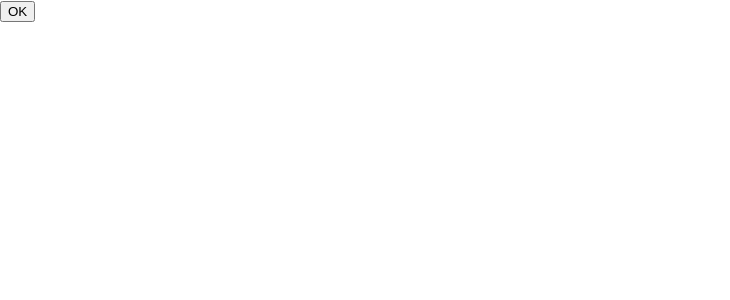
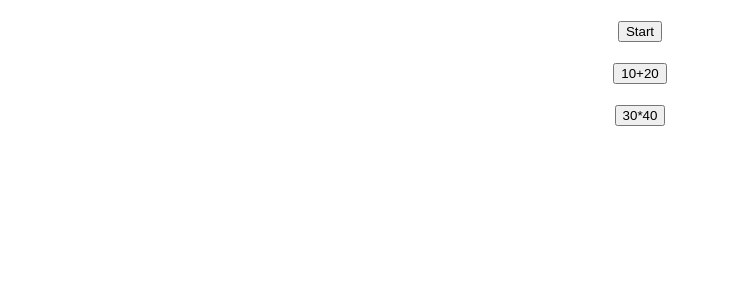
Before and after one commit to s6403051633033/App1_s6403051633033, a React (Create React App) app: page / in a window 1280 px wide. Shown: the top 300 px of the page, without its empty margins (0-730 px from the left). Built offline with nearby package versions, Linux system fonts and the light colour scheme.

Commit message:
Event Data

```diff
--- a/src/App.js
+++ b/src/App.js
@@ -1,7 +1,7 @@
 import React from 'react';
-import Button from './class-components';
-function App() {
-    return <Button />;
+import { EventData2 } from './event-data';
+
+
+export default function App(){
+  return <EventData2/>;
 }
-
-export default App;
--- /dev/null
+++ b/src/event-data.js
@@ -0,0 +1,21 @@
+import React from 'react';
+
+export function EventData2(){
+    const onClickStartStop = (ev) => {
+        let t = ev.target.innerText
+        let s = (t === 'Start') ? 'Stop' : 'Start'
+        ev.target.innerText = s;
+    }
+    const onClickAdd = (ev) => {
+        let t = ev.target.innerText;
+        let r = eval(t)
+        alert(`${t} = ${r}`)
+    }
+    return(
+        <div style={{textAlign:'center',marginTop:20}}>
+            <button onClick={(ev) => onClickStartStop(ev)}>Start</button><br/><br/>
+            <button onClick={(ev) => onClickAdd(ev)}>10+20</button><br/><br/>
+            <button onClick={(ev) => onClickAdd(ev)}>30*40</button><br/><br/>
+        </div>
+    )
+}
```
